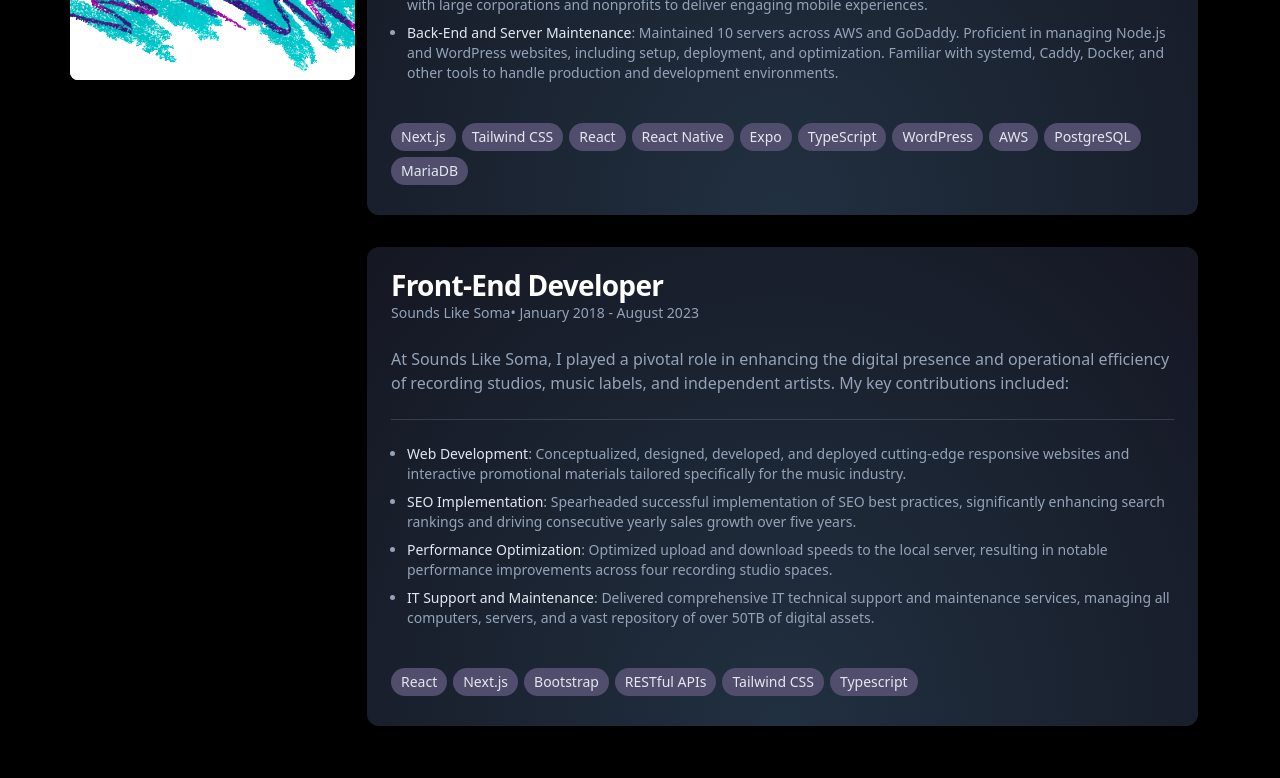
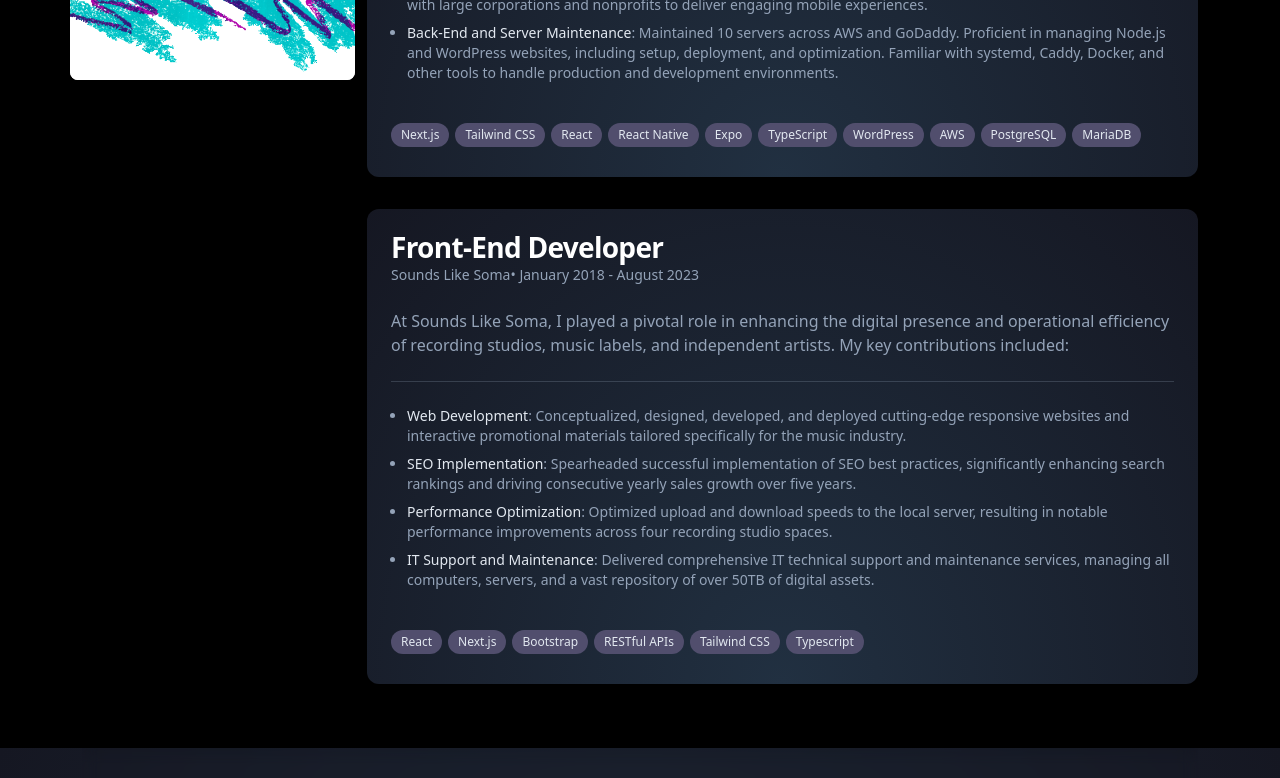
Before and after one commit to zackhanni/zachary.works, a Next.js app: page / in a window 1280 px wide. Shown: the part 1180-1958 px from the top of the page. Built offline with nearby package versions, Linux system fonts and the light colour scheme.

Commit message:
reduced tool bubble size

```diff
--- a/app/components/ToolBubbles.tsx
+++ b/app/components/ToolBubbles.tsx
@@ -10,7 +10,7 @@ export default function ToolBubbles(props: ToolBubblesProps) {
       {props.tools?.map((tool: string) => {
         return (
           <div
-            className="text-slate-200 text-sm bg-[#514E6D] rounded-full py-1 px-2.5 mr-1.5 mb-1.5"
+            className="text-slate-200 text-xs bg-[#514E6D] rounded-full py-1 px-2.5 mr-1.5 mb-1.5"
             key={tool}
           >
             {tool}
```
